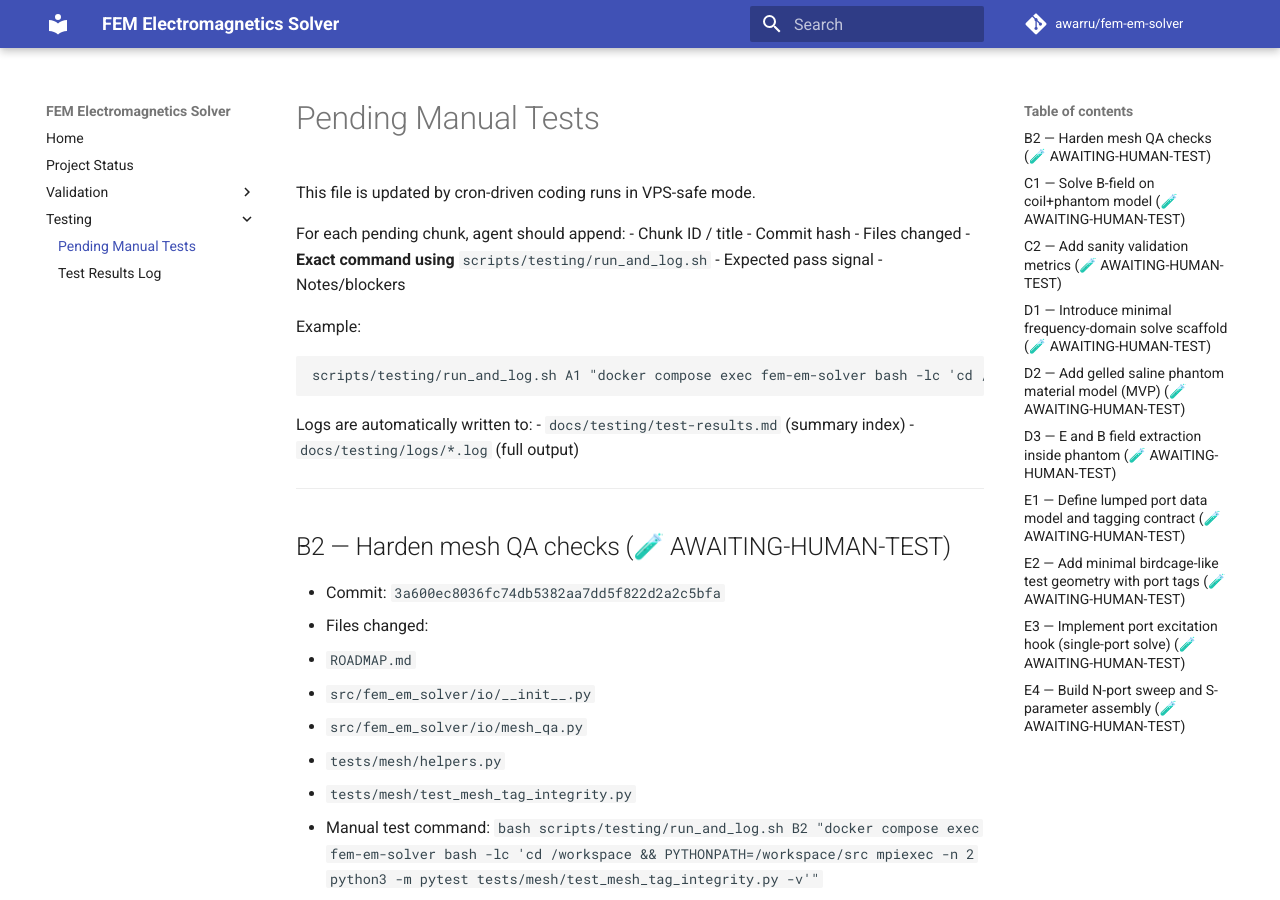
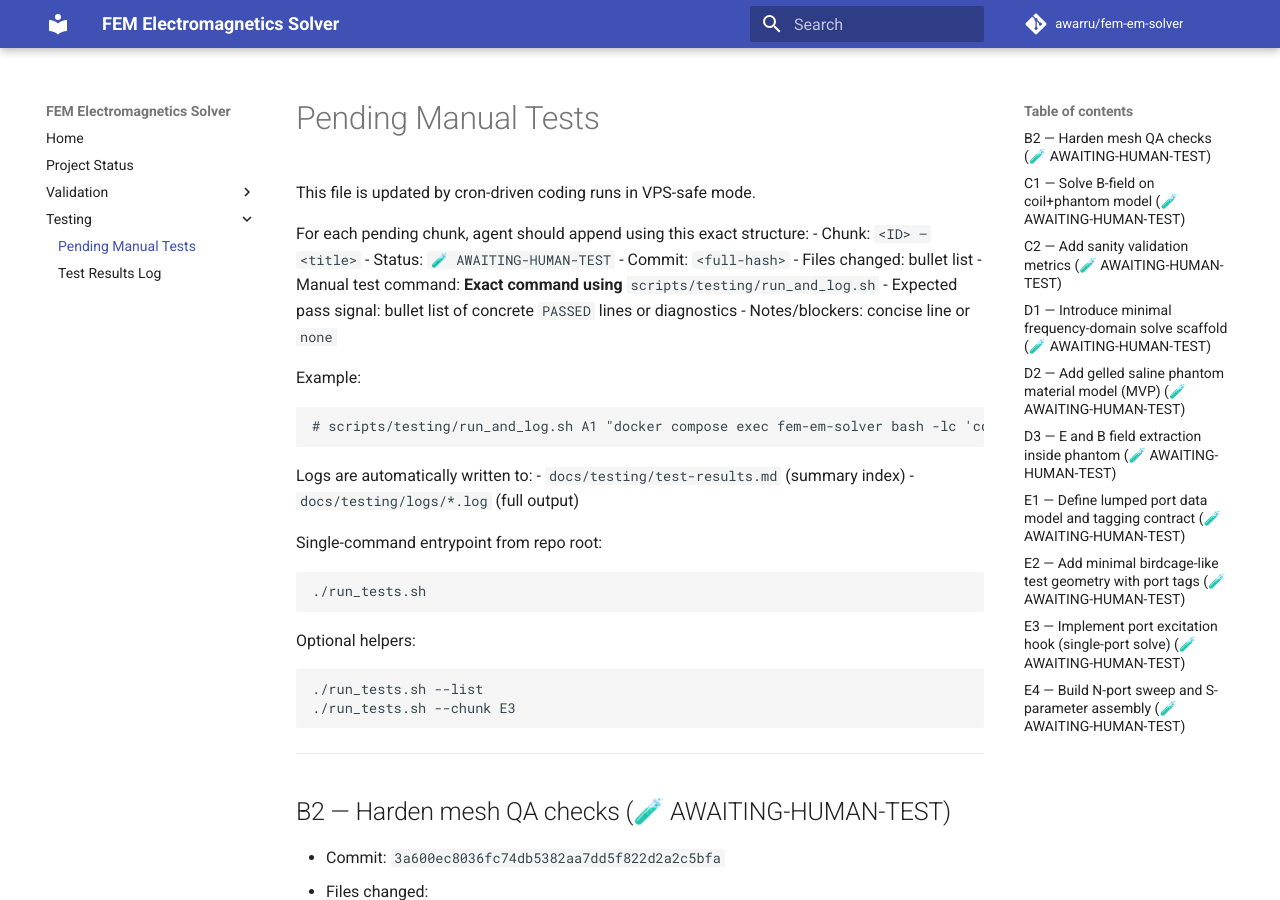
Before and after one commit to awarru/fem-em-solver, an MkDocs documentation site: the page built from docs/testing/pending-tests.md, in a window 1280 px wide and 900 px high. Built offline with MkDocs 1.6.1 and Material for MkDocs 9.7.7, drawn with Linux system fonts in a browser that asks for light colours; comment, search, counter and statistics services are not loaded.

Commit message:
Update testing pipeline

````diff
--- a/docs/testing/pending-tests.md
+++ b/docs/testing/pending-tests.md
@@ -2,22 +2,34 @@
 
 This file is updated by cron-driven coding runs in VPS-safe mode.
 
-For each pending chunk, agent should append:
-- Chunk ID / title
-- Commit hash
-- Files changed
-- **Exact command using** `scripts/testing/run_and_log.sh`
-- Expected pass signal
-- Notes/blockers
+For each pending chunk, agent should append using this exact structure:
+- Chunk: `<ID> — <title>`
+- Status: `🧪 AWAITING-HUMAN-TEST`
+- Commit: `<full-hash>`
+- Files changed: bullet list
+- Manual test command: **Exact command using** `scripts/testing/run_and_log.sh`
+- Expected pass signal: bullet list of concrete `PASSED` lines or diagnostics
+- Notes/blockers: concise line or `none`
 
 Example:
 ```bash
-scripts/testing/run_and_log.sh A1 "docker compose exec fem-em-solver bash -lc 'cd /workspace && PYTHONPATH=/workspace/src mpiexec -n 2 python3 examples/magnetostatics/01_straight_wire.py'"
+# scripts/testing/run_and_log.sh A1 "docker compose exec fem-em-solver bash -lc 'cd /workspace && PYTHONPATH=/workspace/src mpiexec -n 2 python3 examples/magnetostatics/01_straight_wire.py'"
 ```
 
 Logs are automatically written to:
 - `docs/testing/test-results.md` (summary index)
 - `docs/testing/logs/*.log` (full output)
+
+Single-command entrypoint from repo root:
+```bash
+./run_tests.sh
+```
+
+Optional helpers:
+```bash
+./run_tests.sh --list
+./run_tests.sh --chunk E3
+```
 
 ---
 
````
Also changed, not shown: README.md (+20 -1 lines), ROADMAP.md (+11 -1 lines), docs/testing/test-results.md (+4 -0 lines), straight_wire_validation.png (added), 7 other files.
